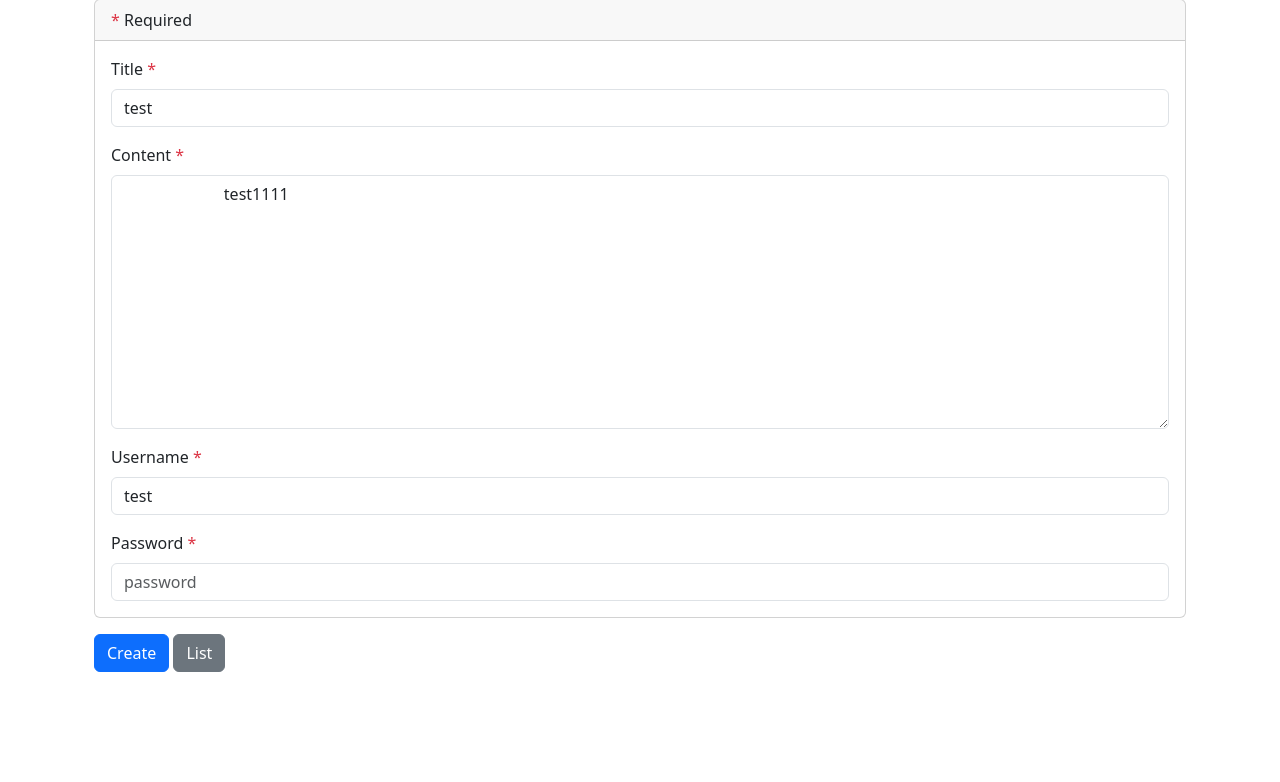
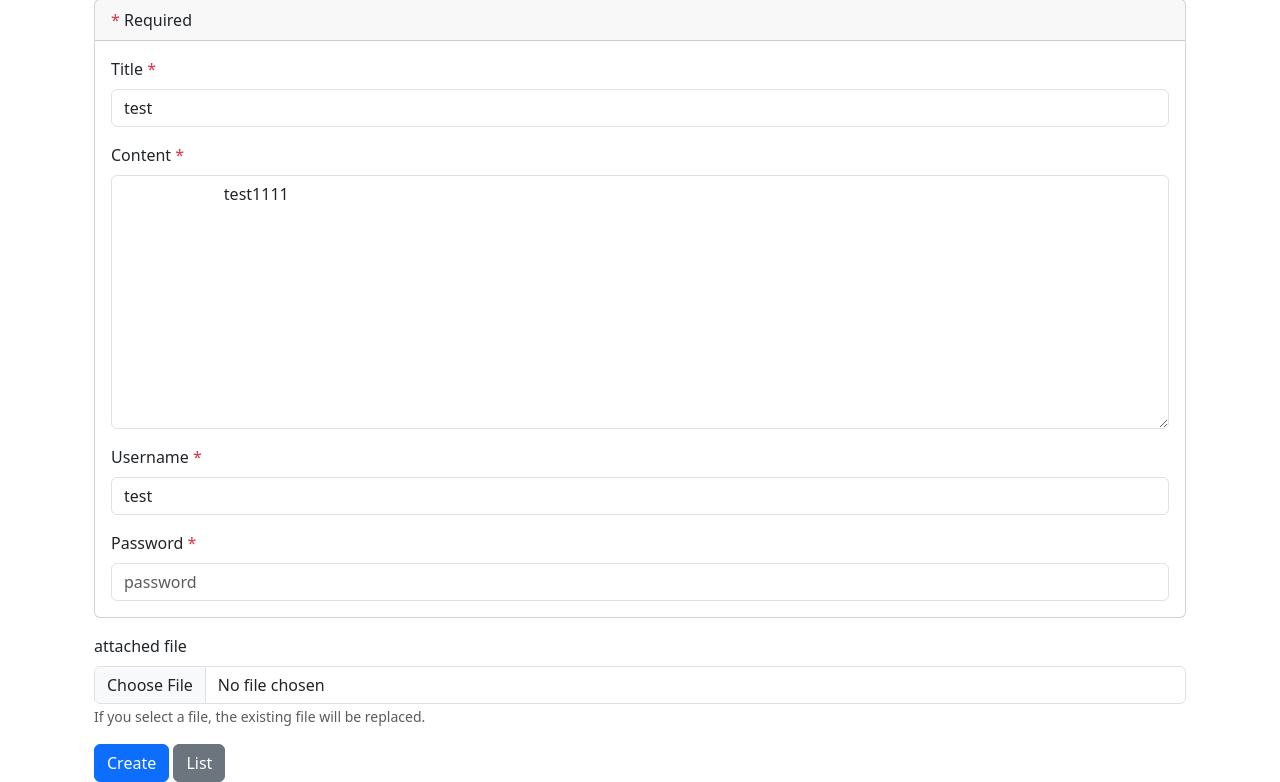
Before and after one commit to Graceyong1020/DJANGO, a Django app: page /posts/2/update/ in a window 1280 px wide. Shown: the part 81-863 px from the top of the page. Before the commit the page ends 753 px from the top, so only its background shows below. Run offline with Django 5.2, Linux system fonts and the light colour scheme; data comes from the database, SQL or seed files in the repository; both versions use the stored data as it was after the commit.

Commit message:
fileupload

```diff
--- a/mysite/mysite/settings.py
+++ b/mysite/mysite/settings.py
@@ -126,3 +126,7 @@ STATIC_ROOT = BASE_DIR / "staticfiles"
 # https://docs.djangoproject.com/en/5.1/ref/settings/#default-auto-field
 
 DEFAULT_AUTO_FIELD = "django.db.models.BigAutoField"
+
+# Media files - path
+MEDIA_URL = '/media/'
+MEDIA_ROOT = BASE_DIR / 'media/'
--- a/mysite/posts/models.py
+++ b/mysite/posts/models.py
@@ -8,6 +8,8 @@ class Posts(models.Model):
     content = models.TextField(verbose_name="content")
     password = models.CharField(verbose_name="password", max_length=100)
     username = models.CharField(verbose_name="username", max_length=100)
+    filename = models.CharField(verbose_name="filename", max_length=100, null=True, blank=True)
+    original_filename = models.CharField(verbose_name="original filename", max_length=100, null=True, blank=True)
     created_at = models.DateTimeField(verbose_name="created", auto_now_add=True)
     updated_at = models.DateTimeField(verbose_name="updated", auto_now=True)
 
--- a/mysite/posts/urls.py
+++ b/mysite/posts/urls.py
@@ -11,4 +11,5 @@ urlpatterns = [
     path('<int:post_id>/update/', views.update_post, name='update'),
     path('<int:post_id>/delete/', views.delete_post, name='delete'),
     path('', views.get_posts, name='list'),
+    path('<int:post_id>/download/', views.download_file, name='download'),
 ]
--- a/mysite/posts/views.py
+++ b/mysite/posts/views.py
@@ -1,8 +1,18 @@
-from django.http import HttpResponse
+#from django.http import HttpResponse
+
+# register view
+import os
+import uuid
+from mysite import settings
+
+# file download
+from urllib.parse import quote # url encoding
+from django.http import HttpResponse # http response
 
 from django.shortcuts import render, redirect, get_object_or_404
 from django.core.paginator import Paginator
 from django.db.models import Q
+from django.contrib.auth.hashers import make_password, check_password # 비밀번호 암호화 및 비교
 
 from .models import Posts
 
@@ -18,12 +28,34 @@ def create_post(request):
     form = PostCreateForm()
 
     if request.method == 'POST':
-        form = PostCreateForm(request.POST)
+        form = PostCreateForm(request.POST, request.FILES)
+
         if form.is_valid():
-           post = form.save(commit=False)
-           post.save()
-           messages.success(request, 'Post created successfully')
-           return redirect('posts:read', post_id=post.id)
+            post = form.save(commit=False)
+            post.password = make_password(form.cleaned_data['password'])
+            post.save()
+
+            # file upload
+            if 'uploadFile' in request.FILES:
+                filename = uuid.uuid4().hex
+                file = request.FILES['uploadFile']
+
+                # save path
+                file_path = os.path.join(settings.MEDIA_ROOT, 'posts', str(post.id), str(filename))
+                if not os.path.exists(os.path.dirname(file_path)):
+                    os.makedirs(os.path.dirname(file_path))
+
+                # save file
+                with open(file_path, 'wb') as f:
+                    for chunk in file.chunks():
+                        f.write(chunk)
+
+                post.filename = filename
+                post.original_filename = file.name
+                post.save()
+
+            messages.success(request, 'Post created successfully')
+            return redirect('posts:read', post_id=post.id)
         else:
             messages.error(request, 'Post creation failed')
     return render(request, 'posts/create.html', {'form': form})
@@ -41,21 +73,62 @@ def get_post(request, post_id):
     return HttpResponse('Update post') """
 def update_post(request, post_id):
     post = get_object_or_404(Posts, id=post_id)
+    post.password = post.password
     form = PostUpdateForm(instance=post)
 
     if request.method == 'POST':
         form = PostUpdateForm(request.POST)
 
         if form.is_valid():
-            if form.cleaned_data['password'] == post.password:
+            if check_password(form.cleaned_data['password'], post.password): # 비밀번호 확인
                 post = form.save(commit=False)
+                post.password = make_password(form.cleaned_data['password'])
                 post.save()
-                messages.success(request, 'Post updated successfully')
-                return redirect('posts:read', post_id=post.id)
+
+                # delete file
+                if form.cleaned_data['deleteFile']:
+                    if post.filename:
+                        # delete existing file
+                        file_path = os.path.join(settings.MEDIA_ROOT, 'posts', str(post.id), str(post.filename))
+                        if os.path.exists(file_path):
+                            os.remove(file_path)
+
+                        post.filename = None
+                        post.original_filename = None
+                        post.save()
+
+                # file upload
+                if request.FILES['uploadFile']:
+                    if post.filename:
+                            # delete existing file
+                            file_path = os.path.join(settings.MEDIA_ROOT, 'posts', str(post.id), str(post.filename))
+                            if os.path.exists(file_path):
+                                os.remove(file_path)
+
+                    filename = uuid.uuid4().hex
+                    file = request.FILES['uploadFile']
+
+                    # save path
+                    file_path = os.path.join(settings.MEDIA_ROOT, 'posts', str(post.id), str(filename))
+                    if not os.path.exists(os.path.dirname(file_path)):
+                        os.makedirs(os.path.dirname(file_path))
+
+                    # save file
+                    with open(file_path, 'wb') as f:
+                        for chunk in file.chunks():
+                            f.write(chunk)
+
+                    post.filename = filename
+                    post.original_filename = file.name
+                    post.save()
+
+                    messages.success(request, 'Post updated successfully')
+                    return redirect('posts:read', post_id=post.id)
+                else:
+                    messages.error(request, 'Password is incorrect')
             else:
-                messages.error(request, 'Password is incorrect')
-        else:
-            messages.error(request, 'Post update failed')
+                messages.error(request, 'Post update failed')
+
     return render(request, 'posts/update.html', {'form': form})
 
 
@@ -68,7 +141,13 @@ def delete_post(request, post_id):
     password = request.POST.get('password')
 
     if request.method == 'POST':
-        if password == post.password:
+        if check_password(password, post.password):
+            # delete file
+            if post.filename:
+                file_path = os.path.join(settings.MEDIA_ROOT, 'posts', str(post.id), str(post.filename))
+                if os.path.exists(file_path):
+                    os.remove(file_path)
+
             post.delete()
             messages.success(request, 'Post deleted successfully')
             return redirect('posts:list')
@@ -126,3 +205,16 @@ def get_posts(request):
         'searchType': searchType,
         'searchKeyword': searchKeyword,
     })
+
+# file download
+def download_file(request, post_id):
+    post = get_object_or_404(Posts, id=post_id)
+    file_path = os.path.join(settings.MEDIA_ROOT, 'posts', str(post.id), str(post.filename))
+
+    if os.path.exists(file_path):
+        with open(file_path, 'rb') as file:
+            response = HttpResponse(file.read(), content_type='application/octet-stream')
+            encoded_filename = quote(post.original_filename)
+            response['Content-Disposition'] = f'attachment; filename*=UTF-8\'\'{encoded_filename}'
+
+    return HttpResponse(status=404) # file not found
--- a/mysite/templates/posts/create.html
+++ b/mysite/templates/posts/create.html
@@ -55,8 +55,14 @@
                         {% endif %}
                     </div>
 
+                    <div>
+                        <label for=""uploadFile" class="form-label">Upload File</label>
+                        <input type="file" class="form-control" id="uploadFile" name="uploadFile" accept="image/*">
+                    </div>
+
                 </div>
             </div>
+
             <div>
                 <button type="submit" class="btn btn-primary">Register</button>
                 <a href="{% url 'posts:list' %}" class="btn btn-secondary">Cancel</a>
--- a/mysite/templates/posts/list.html
+++ b/mysite/templates/posts/list.html
@@ -77,9 +77,9 @@
                     {% endif %}
                     <!-- prev -->
                     <!-- page list -->
-                    {% for num in posts.paginator.page_range %}
+                    {% for page_number in posts.paginator.page_range %}
                         {% if page_number >= posts.number|add:'-5' and page_number <= posts.number|add:'5' %}
-                        <li class="page-item {% if number == posts.number %} active {% endif %}">
+                        <li class="page-item {% if page_number == posts.number %} active {% endif %}">
                             <a class="page-link" href="{% url 'posts:list' %}?page={{ page_number }}">
                                 {{ page_number }}
                             </a>
--- a/mysite/templates/posts/update.html
+++ b/mysite/templates/posts/update.html
@@ -1,10 +1,17 @@
 {% extends "base.html" %}
 
+{%block style%}{%endblock%}
+
+{%block title%} modify post {%endblock%}
+
 {% block content %}
+
+<!-- modify post -->
+
 <div class="row">
     <div class="col-12">
         <!--  register -->
-        <form id="createForm" method="POST">
+        <form id="updateForm" method="POST" enctype="multipart/form-data"> <!-- enctype="multipart/form-data": file upload -->
             {% csrf_token %} <!-- csrf_token: Cross-Site Request Forgery token -->
             <div class="card mb-3">
                 <div class="card-header">
@@ -61,6 +68,31 @@
                     </div>
                 </div>
             </div>
+
+          <!--   file upload -->
+            {% if board.filename %}
+                <div class="mb-3">
+                    <div class="mb-2">
+                        <span> 현재 파일: <a href="/posts/{{ posts.id}}/download">
+                            {{ board.original_filename }}</a></span>
+                    </div>
+                    <div class="form-check">
+                        <input class="form-check-input" type="checkbox" name="deleteFile" id="deleteFile" value="true">
+                        <label class="form-check-label text-danger" for="deleteFile">
+                            delte attached file
+                        </label>
+                    </div>
+                </div>
+            {% endif %}
+            <div class="mb-3">
+                <label class="form-label">attached file</label>
+                <input type="file" class="form-control" id="uploadFile" name="uploadFile" accept="*/*">
+                <small class="form-text text-muted">
+                        If you select a file, the existing file will be replaced.
+                </small>
+            </div>
+
+
             <div>
                 <button type="submit" class="btn btn-primary">Create</button>
                 <a href="{% url 'posts:list' %}" class="btn btn-secondary">List</a>
```
Also changed, not shown: mysite/templates/posts/read.html (+9 -0 lines), mysite/db.sqlite3, mysite/posts/migrations/0002_posts_filename_posts_original_filename.py (added).
